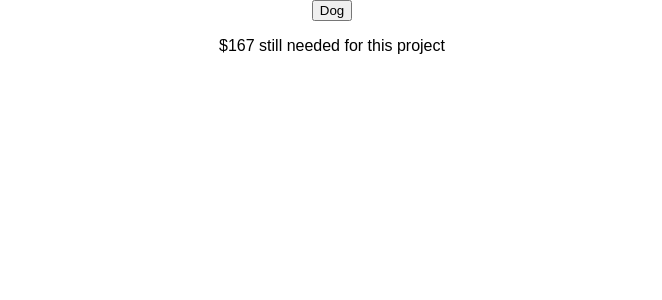
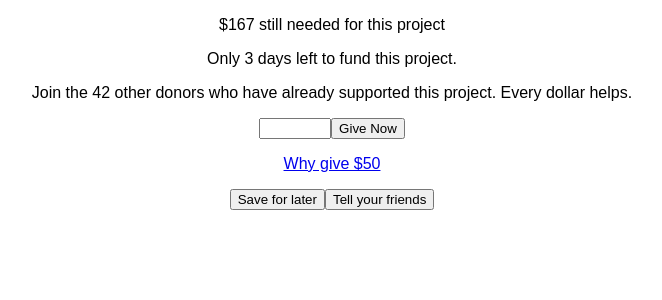
Before and after one commit to davidyearwood/loktra-challenge, a React (Create React App) app: page / in a window 1280 px wide. Shown: the top 300 px of the page, without its empty margins (308-970 px from the left). Built offline with nearby package versions, Linux system fonts and the light colour scheme.

Commit message:
Create handlers for registration form

```diff
--- a/src/App.js
+++ b/src/App.js
@@ -3,15 +3,57 @@ import logo from './logo.svg';
 import './App.css';
 import Button from './Button';
 import SpeechBubble from './SpeechBubble';
+import DonationContainer from './DonationContainer';
+
 
 class App extends Component {
+  constructor(props) {
+    super(props);
+    this.state = {
+      donationAmount: 0,
+      progress: 0
+    };
+
+    this.donate = this.donate.bind(this);
+    this.updateDonationAmount = this.updateDonationAmount.bind(this);
+  }
+
+  update(stateName, e) {
+    this.setState({
+      [stateName]: e.target.value
+    });
+  }
+
+  updateDonationAmount(e) {
+    if (e.target.value > 0) {
+      this.update('donationAmount', e);
+    }
+  }
+
+  donate(e) {
+    e.preventDefault();
+    let x = (this.state.donationAmount / this.props.goal) * 100;
+
+    this.setState({
+      'progress': this.state.progress + x
+    });
+  }
   render() {
     return (
       <div className="App">
-        <Button innerText="Dog"/>
         <SpeechBubble>
           <p className="speech-bubble__msg"><span>$167</span> still needed for this project</p>
         </SpeechBubble>
+        <DonationContainer
+          value={this.state.donationAmount}
+          onSubmit={this.donate}
+          onChange={this.updateDonationAmount}
+          width={this.state.progress}
+          />
+        <div className="btn-container">
+          <Button innerText="Save for later"/>
+          <Button innerText="Tell your friends"/>
+        </div>
       </div>
     );
   }
--- a/src/Button.js
+++ b/src/Button.js
@@ -4,7 +4,7 @@ import PropTypes from 'prop-types';
 // if we want button to be a link we must specifiy it is a button
 const Button = props => {
     return (
-        <button onClick={props.onClick} className={props.className}>{props.innerText}</button>
+        <button onClick={props.onClick} className={props.className} type="submit">{props.innerText}</button>
     );
 };
 
--- /dev/null
+++ b/src/DonationContainer.js
@@ -0,0 +1,20 @@
+import React from 'react';
+import PropTypes from 'prop-types';
+import ProgressBar from './ProgressBar';
+import DonationForm from './DonationForm';
+
+const DonationContainer = props => {
+    return (
+        <div className="donation">
+            <ProgressBar width={props.width} />
+            <div className="donation__information">
+                <p className="donation__text">Only 3 days left to fund this project.</p>
+                <p className="donation__text">Join the 42 other donors who have already supported this project. Every dollar helps.</p>
+            </div>
+            <DonationForm onSubmit={props.onSubmit} onChange={props.onChange}/>
+            <p className="donation__text"><a href="#" className="italic">Why give $50</a></p>
+        </div>
+    );
+}
+
+export default DonationContainer;
--- a/src/DonationForm.js
+++ b/src/DonationForm.js
@@ -5,7 +5,7 @@ import PropTypes from 'prop-types';
 const DonationForm = props => {
     return (
         <form onSubmit={props.onSubmit} className="donation-form">
-            <input type="number" min="1" max="1000" className="donation-form__number-field" value={props.value} />
+            <input type="number" min="1" max="1000" className="donation-form__number-field" value={props.value} onChange={props.onChange}/>
             <Button innerText="Give Now" className="btn btn--green" onClick={props.onClick} />
         </form>
     );
--- /dev/null
+++ b/src/ProgressBar.js
@@ -0,0 +1,21 @@
+import React from 'react';
+
+const ProgressBar = props => {
+    let width = props.width;
+
+    if (width > 100) {
+        width = 100 + '%';
+    } else if (width <= 0) {
+        width = 0;
+    } else {
+        width = width + '%';
+    }
+
+    const style = {
+        width: width
+    };
+
+    return <div className="progress" style={style}></div>
+}
+
+export default ProgressBar;
--- a/src/SpeechBubble.js
+++ b/src/SpeechBubble.js
@@ -1,15 +1,16 @@
 import React from 'react';
+import PropTypes from 'prop-types';
 
 const SpeechBubble = props => {
   return (
-    <div className={props.containerClassName}>
+    <div className={props.className}>
         {props.children}
     </div>
   );
 };
 
 SpeechBubble.defaultProps = {
-    containerClassName: 'speech-bubble'
+    className: 'speech-bubble'
 }
 
 export default SpeechBubble;
--- a/src/index.js
+++ b/src/index.js
@@ -4,5 +4,5 @@ import './index.css';
 import App from './App';
 import registerServiceWorker from './registerServiceWorker';
 
-ReactDOM.render(<App />, document.getElementById('root'));
+ReactDOM.render(<App goal={1000}/>, document.getElementById('root'));
 registerServiceWorker();
```
